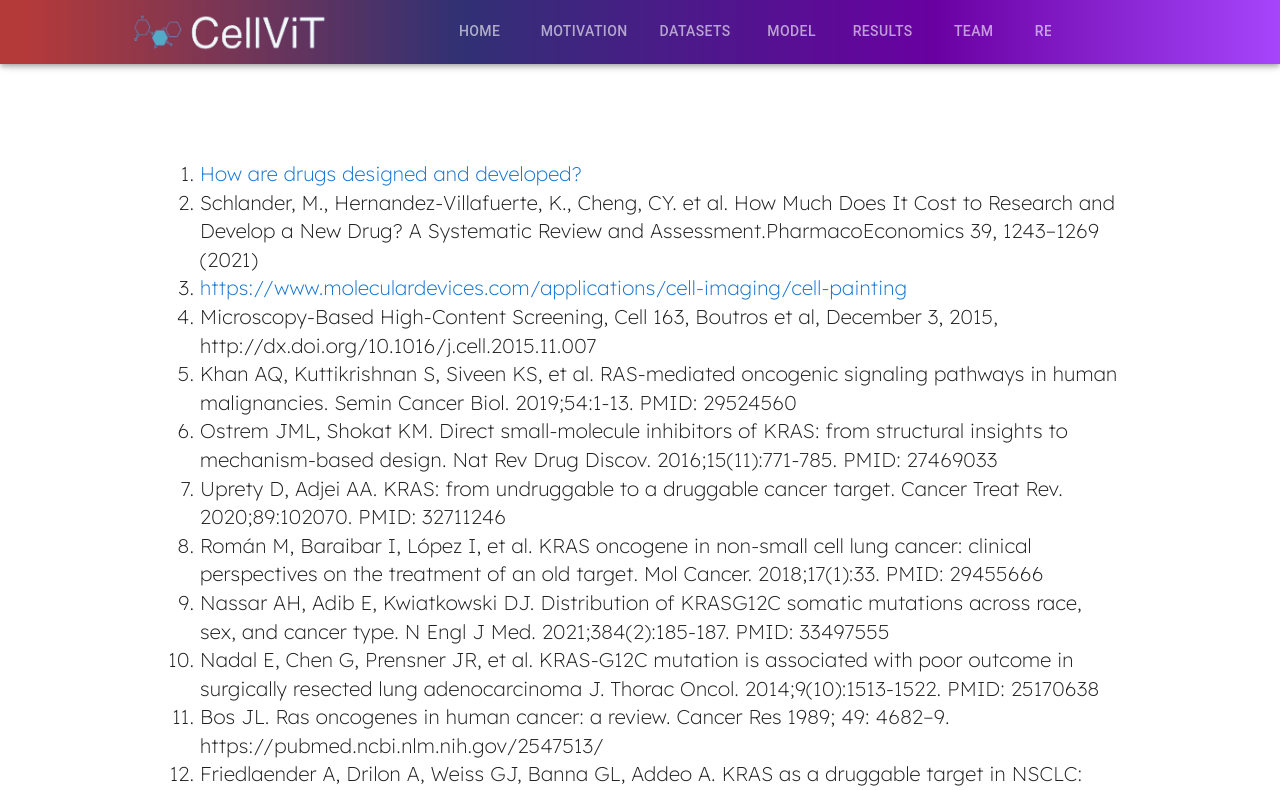
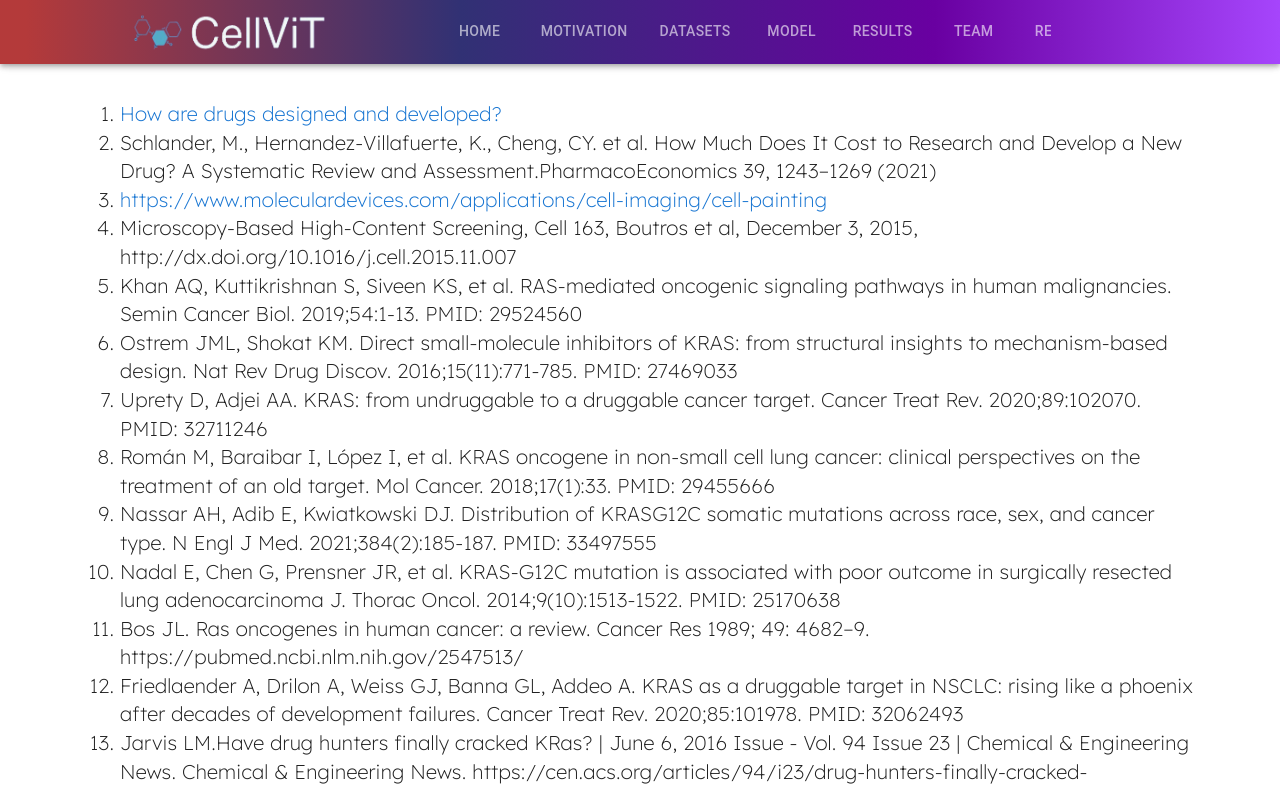
Before and after one commit to cellvit/cellvit.github.io, a React (Create React App) app: page /references in a window 1280 px wide. Shown: the top 790 px of the page. Built offline with nearby package versions, Linux system fonts and the light colour scheme.

Commit message:
updated ref

```diff
--- a/src/Components/References.js
+++ b/src/Components/References.js
@@ -1,10 +1,10 @@
 import React from 'react'
-import { Link } from "@mui/material";
+import { Link, Box } from "@mui/material";
 import { CustomizedTypographyLexendExtraLight } from '../styles/styles';
 
 function References() {
   return (
-    <div style={{margin:"10rem", }} >
+    <Box padding ={10} justifyContent="center" alignItems="center" width="100%">
     <CustomizedTypographyLexendExtraLight fontSize={{ lg:20, md:15, sm:12, xs:12 }} variant="body2">
    <ol>
     <li><Link href="https://www.yourgenome.org/facts/how-are-drugs-designed-and-developed/" underline="none">How are drugs designed and developed?</Link></li>
@@ -25,7 +25,7 @@ function References() {
     <li><Link href="https://github.com/google-research/maxvit" underline="none">MaxViT: Multi-Axis Vision Transformer (ECCV 2022)</Link></li>
   </ol>
 </CustomizedTypographyLexendExtraLight>
-    </div>
+    </Box>
   )
 }
 
```
